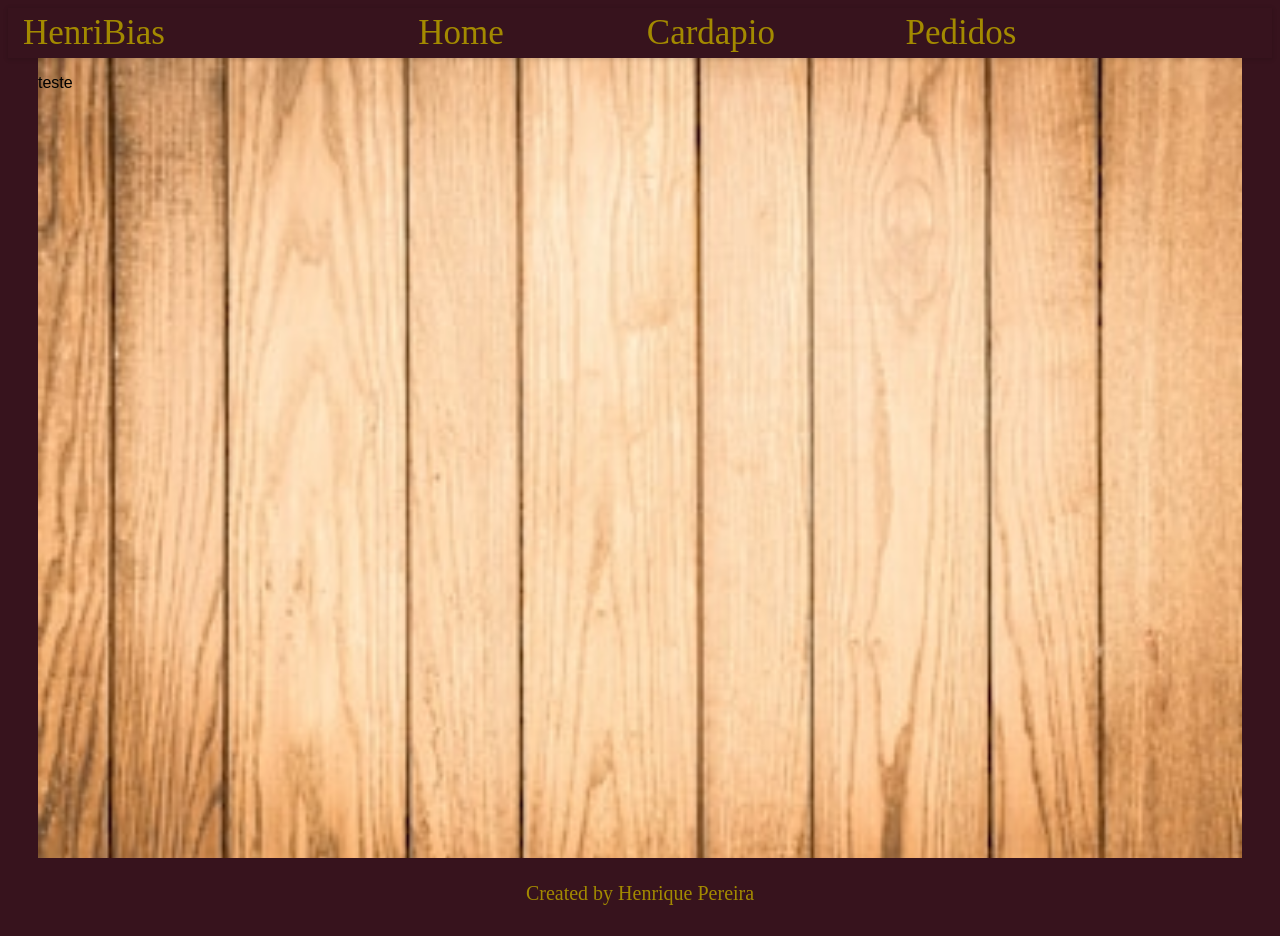
After one commit to Hericorta/Restaurante, a PHP site: page /index.html in a window 1280 px wide. The commit adds this page. Run offline with PHP 8.4, Linux system fonts and the light colour scheme; some libraries are stand-ins or nearby versions.

Commit message:
Main teste

```diff
--- /dev/null
+++ b/home.css
@@ -0,0 +1,105 @@
+
+:root{
+    --site-color:#A38A00;
+    --background:#37131d;
+    --black:#000;
+}
+
+body{
+    background-color:var(--background);
+}
+
+
+.top{
+    color: var(--black);
+    display: flex;
+    /*background: url("./imagens/fundo-de-madeira_site_restaurante.jpg") no-repeat center;*/
+    background:url("./imagens/fundo-de-madeira_site_restaurante.jpg") no-repeat;
+    height: 100vh;
+    min-height: 500px;
+    background-size: cover;
+    margin: 0px 30px;
+    background-attachment: fixed;
+    font-family: "Ubuntu", sans-serif;
+}
+
+/*Inicio Nav*/
+
+.navbar {
+    color: var(--site-color);
+    display: flex;
+    justify-content: space-between;
+    align-items: center;
+    background-color: var(--background);
+    position: sticky;
+    box-shadow: 0px 1px 4px 1px rgba(0, 0, 0, 0.12);
+    padding: 5px 15px;
+    font-size:35px;
+    top: 0;
+    z-index: 1;
+}
+
+.navbar .navbar-content {
+    display: flex;
+    align-items: center;
+}
+
+.navbar .bars{
+    margin-right: 20px;
+    cursor: pointer;
+    display: none;
+}
+
+
+.navbar .navbar-content .row{
+    margin: 0px 50px;
+    transition: 0.3s all ease;
+    border-radius: 6px;
+    width: 150px;
+    display: flex;
+    align-items: center;
+    justify-content: center;
+}
+
+.navbar .navbar-content .row a{
+    text-decoration: none;
+    color: var(--site-color);
+    transition: 0.3s all ease ;
+}
+
+.navbar .navbar-content .row:hover{
+    background-color: #4b1a28;
+}
+
+.navbar .navbar-content .row a:hover{
+    color: #fff;
+}
+@media(max-width:759px){
+    .navbar .bars{
+        margin-right: 20px;
+        cursor: pointer;
+        display: inline;
+    }
+    .navbar .navbar-content .row{
+        display: none;
+    }
+
+
+    .navbar{
+        display: flex;
+        align-items: center;
+        font-size: 20px;
+    }
+}
+/*Fim Nav*/
+
+footer{
+    height: 70px;
+    display: flex;
+    align-items: center;
+    justify-content: center;
+}
+footer span{
+    color: var(--site-color);
+    font-size: 20px;
+}
--- /dev/null
+++ b/index.html
@@ -0,0 +1,59 @@
+<!DOCTYPE html>
+<html lang="pt-br">
+
+<head>
+    <meta charset="UTF-8">
+    <meta http-equiv="X-UA-Compatible" content="IE=edge">
+    <meta name="viewport" content="width=device-width, initial-scale=1.0">
+    <link rel="stylesheet" href="https://cdnjs.cloudflare.com/ajax/libs/font-awesome/6.1.1/css/all.min.css">
+    <title>Restaurante</title>
+    <link rel="stylesheet" href="home.css">
+</head>
+
+<body class="home">
+    <nav class="navbar">
+        <div class="navbar-content">
+
+            <div class="title">
+                <span class="title">HenriBias</span>
+            </div>
+        </div>
+
+        <div class="navbar-content">
+            <div class="row">
+                <a href="index.html">Home</a>
+            </div>
+            <div class="row">
+                <a href="index.html">Cardapio</a>
+            </div>
+            <div class="row">
+                <a href="index.html">Pedidos</a>
+            </div>
+        </div>
+
+        <div class="navbar-content">
+            <div class="bars">
+                <i class="fa-solid fa-bars"></i>
+            </div>
+
+        </div>
+
+    </nav>
+
+    <section class="top">
+        <div class="max-width">
+            <div class="top-cont">
+                <p>teste</p>
+            </div>
+        </div>
+    </section>
+
+
+    <footer>
+        <span>Created by Henrique Pereira</span>
+    </footer>
+
+    <script src="js/custom_adm.js"></script>
+</body>
+
+</html>
--- a/login.php
+++ b/login.php
@@ -14,7 +14,7 @@
     <?php
 
         $dados= filter_input_array(INPUT_POST,FILTER_DEFAULT);
-
+        $message = "";
         if(!empty($dados["enviar"])){
             $nome_real = $dados['nome'];
             $senha_real = $dados['senha'];
@@ -23,12 +23,12 @@
             $selecionado = $conn->prepare($selecionar);
             $selecionado->execute();
             $x=0;
-
+            $message = "";
             while($linha = $selecionado->fetch(PDO::FETCH_ASSOC)){
                 $nome = $linha["nome"];
                 $senha = $linha["senha"];
                 if(($nome==$nome_real)and($senha==$senha_real)){
-                    header("Location: index.php");
+                    header("Location: index.html");
                     $x = 1;
                 }
             }
```
Also changed, not shown: cadastrar.php (+6 -2 lines), custom.css (+34 -14 lines), Imagens/fundo-de-madeira_site_restaurante.jpg (added), js/personalisado.js (added).
